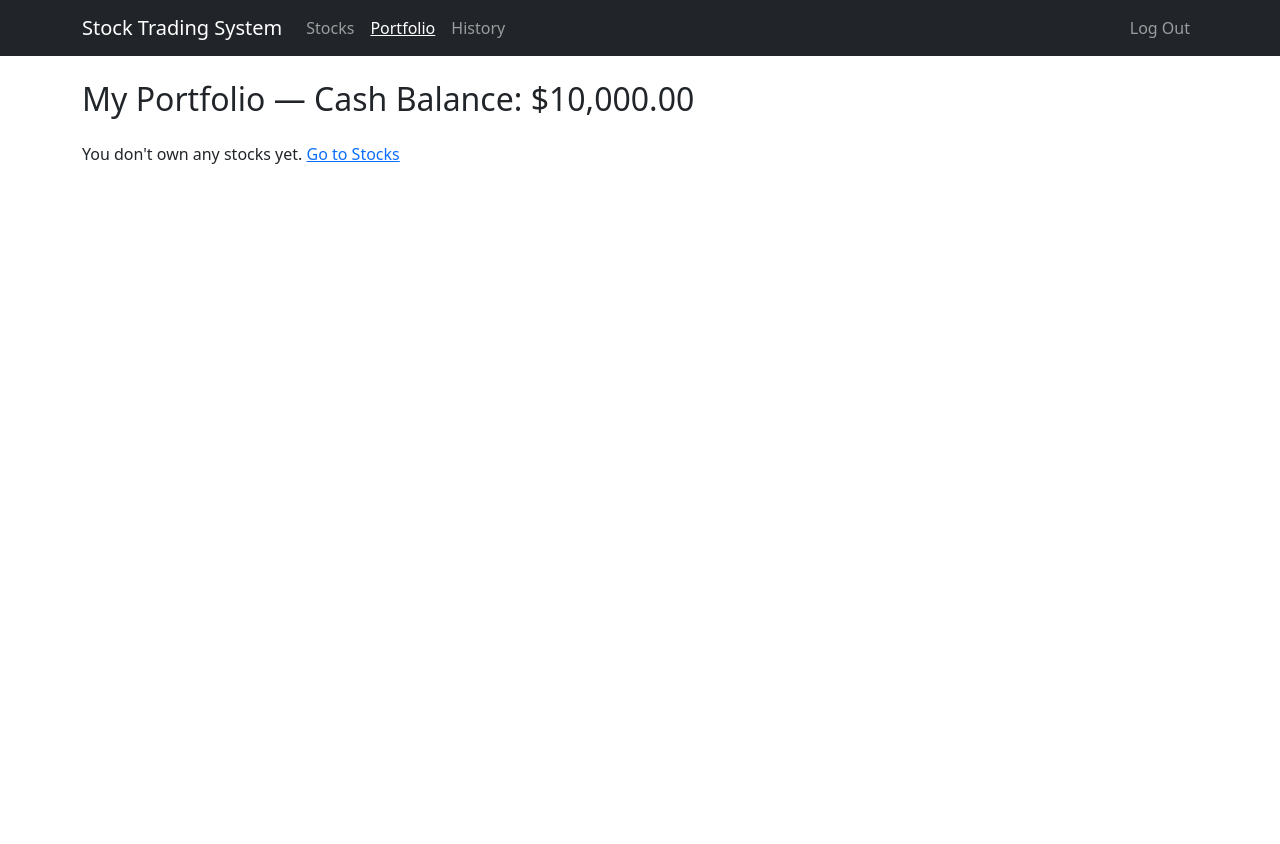
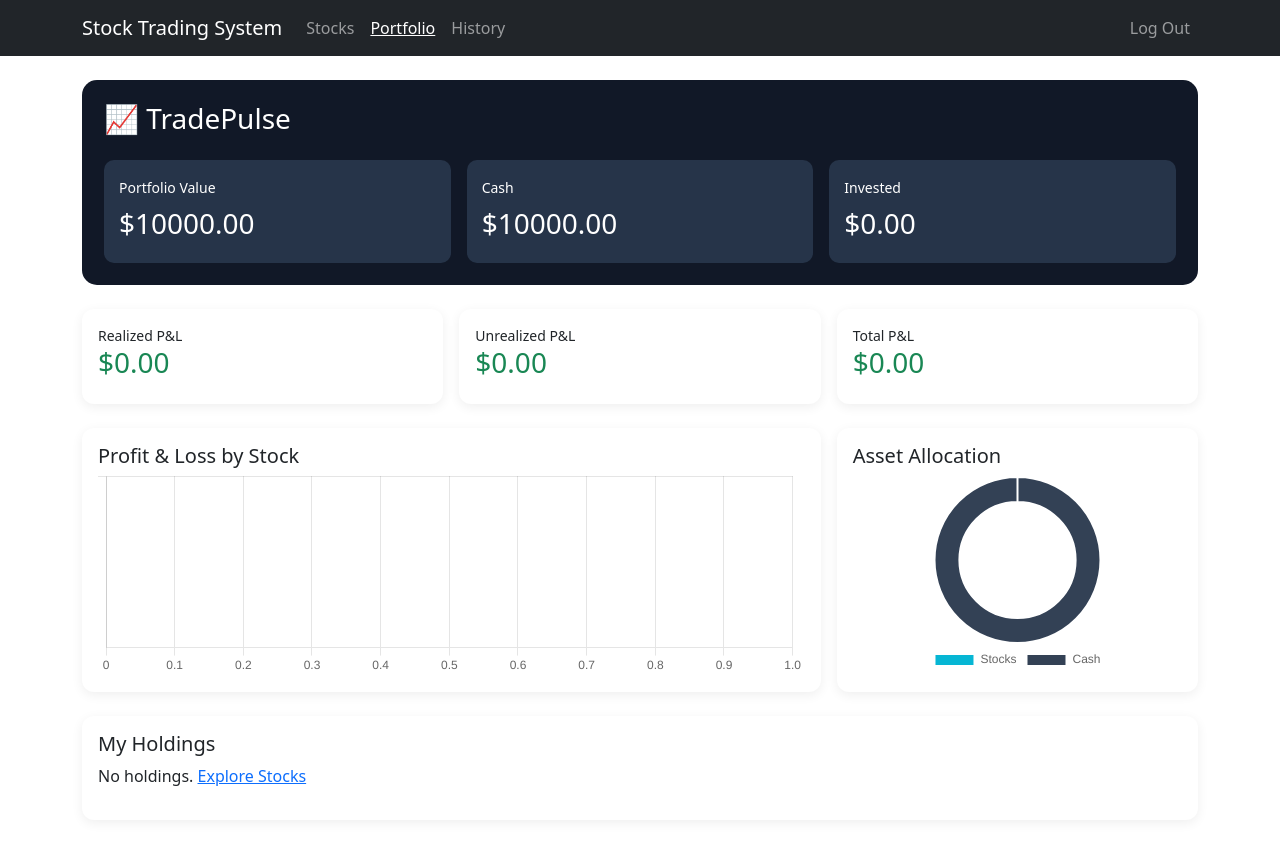
Before and after one commit to ozzyfragoso/ift401-final-build, a Flask app: page /portfolio in a window 1280 px wide. Before the commit the page ends 164 px from the top, so only its background shows below. Run offline with Flask 3, Linux system fonts and the light colour scheme; the visitor is signed in with stand-in values (Sample User, id 1); data that the repository does not hold is empty.

Commit message:
Add portfolio profit and loss dashboard with charts

```diff
--- a/app.py
+++ b/app.py
@@ -662,11 +662,12 @@ def get_portfolio(user_id):
         ).first()
 
         portfolio.append({
-            'symbol': stock.symbol,
-            'company_name': stock.company_name,
-            'quantity': holding.quantity,
-            'current_price': stock.current_price
-        })
+    'stock_id': holding.stock_id,
+    'symbol': stock.symbol,
+    'company_name': stock.company_name,
+    'quantity': holding.quantity,
+    'current_price': stock.current_price
+})
 
     # Alphabetical by ticker, as in the Selling stocks mockup
     return sorted(portfolio, key=lambda row: row['symbol'])
@@ -684,6 +685,7 @@ def calculate_portfolio_summary(portfolio):
     return holdings_value
 
 
+
 @app.route('/portfolio')
 @login_required
 def portfolio():
@@ -694,13 +696,71 @@ def portfolio():
     customer_portfolio = get_portfolio(current_user.user_id)
     holdings_value = calculate_portfolio_summary(customer_portfolio)
 
+    unrealized = 0
+    stock_profits = []
+
+    for row in customer_portfolio:
+        holding = Holding.query.filter_by(
+            user_id=current_user.user_id,
+            stock_id=row['stock_id']
+        ).first()
+
+        if holding:
+            profit = (
+                float(row['current_price']) -
+                float(holding.average_price)
+            ) * holding.quantity
+
+            unrealized += profit
+            stock_profits.append({
+                'symbol': row['symbol'],
+                'profit': round(profit, 2)
+            })
+
+    transactions = StockTransaction.query.filter_by(
+        user_id=current_user.user_id
+    ).order_by(
+        StockTransaction.transaction_date,
+        StockTransaction.stock_transaction_id
+    ).all()
+
+    realized = 0
+    positions = {}
+
+    for tx in transactions:
+        stock_id = tx.stock_id
+        quantity = tx.quantity
+        price = float(tx.price_per_share)
+
+        if stock_id not in positions:
+            positions[stock_id] = {'qty': 0, 'cost': 0}
+
+        position = positions[stock_id]
+
+        if tx.transaction_type == 'buy':
+            position['cost'] += quantity * price
+            position['qty'] += quantity
+
+        elif tx.transaction_type == 'sell' and position['qty'] > 0:
+            avg_cost = position['cost'] / position['qty']
+            realized += (price - avg_cost) * quantity
+            position['qty'] -= quantity
+            position['cost'] -= avg_cost * quantity
+
+    pnl = {
+        'realized': round(realized, 2),
+        'unrealized': round(unrealized, 2),
+        'total': round(realized + unrealized, 2),
+        'stocks': stock_profits
+    }
+
     return render_template(
         'portfolio.html',
         portfolio=customer_portfolio,
         cash_balance=current_user.cash_balance,
-        holdings_value=holdings_value
+        holdings_value=holdings_value,
+        pnl=pnl
     )
-
 
 def get_transaction_history(user_id):
     # Every stock trade the customer has made
--- a/templates/portfolio.html
+++ b/templates/portfolio.html
@@ -1,39 +1,78 @@
+
 {% extends "base.html" %}
+{% block title %}Portfolio{% endblock %}
+{% block content %}
+{% set p = pnl | default({}, true) %}
 
-{% block title %}Portfolio{% endblock %}
+<style>
+.dash{background:#111827;color:white;border-radius:15px;padding:22px}
+.box{background:#263449;border-radius:10px;padding:15px}
+.box h3{color:white;margin:8px 0}
+.panel{border:0;border-radius:12px;box-shadow:0 3px 12px #0001}
+</style>
 
-{% block content %}
-<h2 class="mb-4">My Portfolio &mdash; Cash Balance: ${{ "{:,.2f}".format(cash_balance) }}</h2>
+<div class="dash mb-4">
+<h3>📈 TradePulse</h3>
+<div class="row g-3 mt-2">
+{% for name,value in [('Portfolio Value',cash_balance+holdings_value),('Cash',cash_balance),('Invested',holdings_value)] %}
+<div class="col-md-4"><div class="box">
+<small>{{ name }}</small><h3>${{ "%.2f"|format(value) }}</h3>
+</div></div>
+{% endfor %}
+</div></div>
 
+<div class="row g-3 mb-4">
+{% for name,value in [('Realized P&L',p.get('realized')),('Unrealized P&L',p.get('unrealized')),('Total P&L',p.get('total'))] %}
+<div class="col-md-4"><div class="card panel p-3">
+<small>{{ name }}</small>
+<h3 class="{{ 'text-success' if value is not none and value>=0 else 'text-danger' if value is not none else 'text-muted' }}">
+{{ "$%.2f"|format(value) if value is not none else "—" }}</h3>
+</div></div>
+{% endfor %}
+</div>
+
+<div class="row g-3 mb-4">
+<div class="col-md-8"><div class="card panel p-3">
+<h5>Profit & Loss by Stock</h5>
+<div style="height:200px"><canvas id="profit"></canvas></div>
+</div></div>
+<div class="col-md-4"><div class="card panel p-3">
+<h5>Asset Allocation</h5>
+<div style="height:200px"><canvas id="allocation"></canvas></div>
+</div></div>
+</div>
+
+<div class="card panel p-3 mb-4">
+<h5>My Holdings</h5>
 {% if portfolio %}
-<p>Holdings value: ${{ "{:,.2f}".format(holdings_value) }}</p>
+<div class="table-responsive"><table class="table table-hover">
+<tr><th>Stock</th><th>Company</th><th>Qty</th><th>Price</th><th></th></tr>
+{% for s in portfolio %}
+<tr><td>{{ s.symbol }}</td><td>{{ s.company_name }}</td>
+<td>{{ s.quantity }}</td><td>${{ "%.2f"|format(s.current_price) }}</td>
+<td><a class="btn btn-danger btn-sm" href="{{ url_for('sell_panel',symbol=s.symbol) }}">SELL</a></td></tr>
+{% endfor %}
+</table></div>
+{% else %}
+<p>No holdings. <a href="{{ url_for('stocks') }}">Explore Stocks</a></p>
+{% endif %}
+</div>
 
-<table class="table align-middle">
-    <thead>
-        <tr>
-            <th>Ticker</th>
-            <th>Company</th>
-            <th>Qty Held</th>
-            <th>Price</th>
-            <th></th>
-        </tr>
-    </thead>
-    <tbody>
-        {% for row in portfolio %}
-        <tr>
-            <td>{{ row.symbol }}</td>
-            <td>{{ row.company_name }}</td>
-            <td>{{ row.quantity }}</td>
-            <td>${{ "{:,.2f}".format(row.current_price) }}</td>
-            {# SELL is shown on every row; the Sell panel checks the market #}
-            <td>
-                <a href="{{ url_for('sell_panel', symbol=row.symbol) }}" class="btn btn-danger btn-sm">SELL</a>
-            </td>
-        </tr>
-        {% endfor %}
-    </tbody>
-</table>
-{% else %}
-<p>You don't own any stocks yet. <a href="{{ url_for('stocks') }}">Go to Stocks</a></p>
-{% endif %}
+<script src="https://cdn.jsdelivr.net/npm/chart.js@4.4.8/dist/chart.umd.min.js"></script>
+<script>
+const s={{ p.get('stocks',[])|tojson }};
+if(typeof Chart!=='undefined'){
+new Chart(document.getElementById('profit'),{
+type:'bar',data:{labels:s.map(x=>x.symbol),datasets:[{
+data:s.map(x=>x.profit),backgroundColor:s.map(x=>x.profit>=0?'#10b981':'#ef4444'),maxBarThickness:35}]},
+options:{indexAxis:'y',maintainAspectRatio:false,plugins:{legend:{display:false}}}
+});
+new Chart(document.getElementById('allocation'),{
+type:'doughnut',data:{labels:['Stocks','Cash'],datasets:[{
+data:[{{ holdings_value|float }},{{ cash_balance|float }}],
+backgroundColor:['#06b6d4','#334155']}]},
+options:{maintainAspectRatio:false,cutout:'70%',plugins:{legend:{position:'bottom'}}}
+});
+}
+</script>
 {% endblock %}
```
